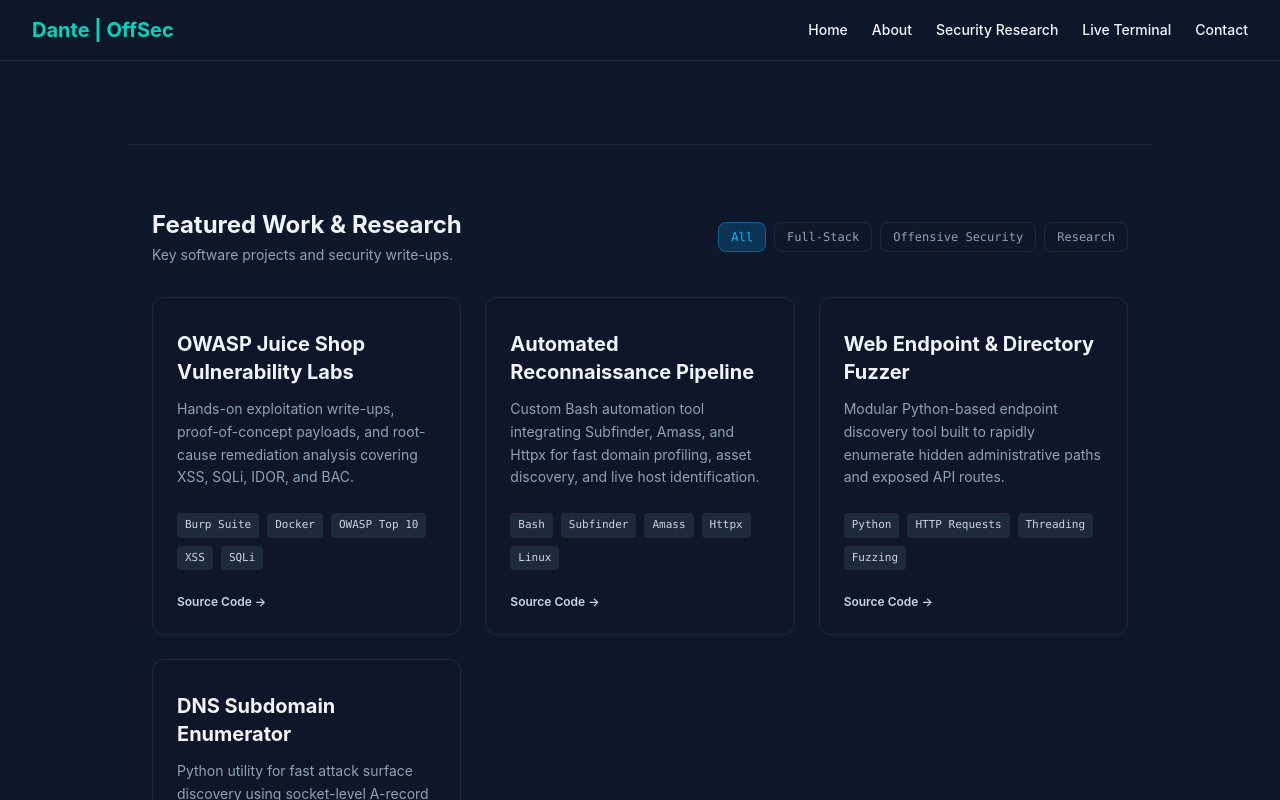
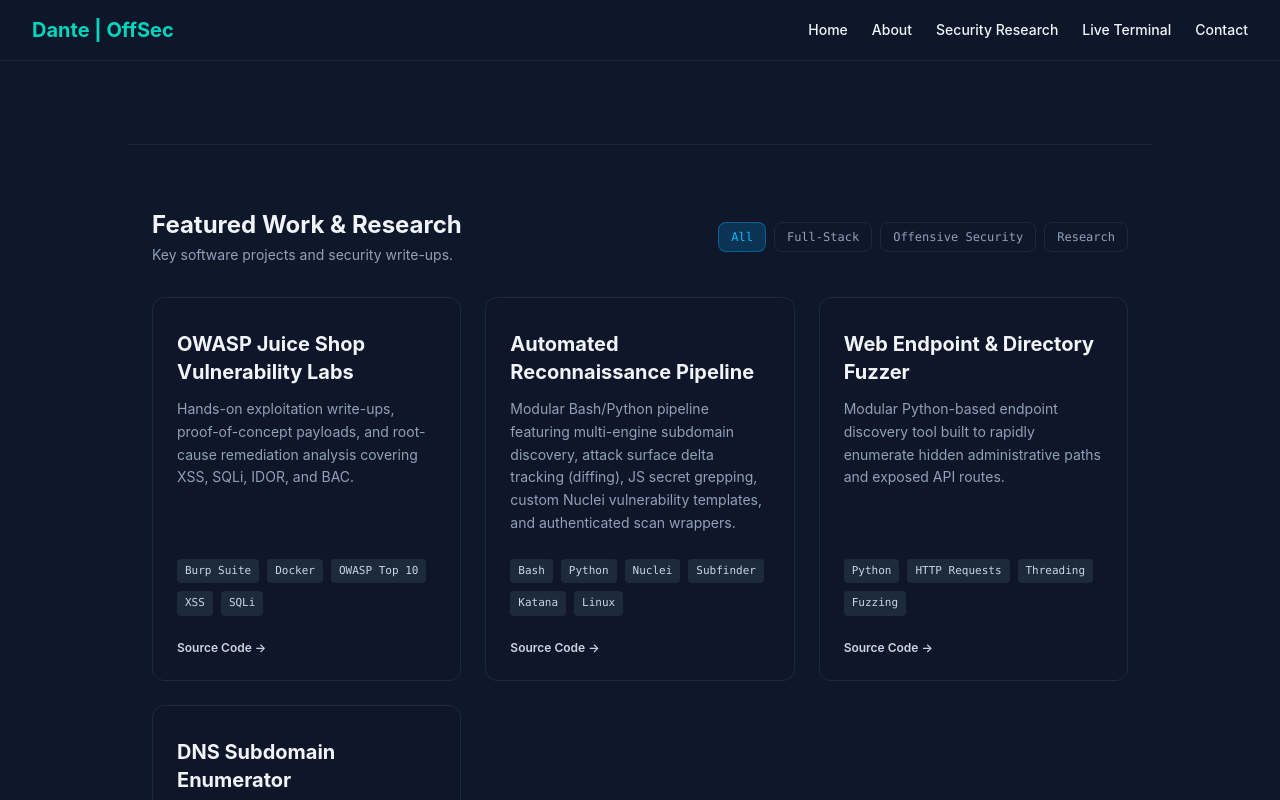
Before and after one commit to NerdCodec/MePortfolio, a React (Vite) app: page /research in a window 1280 px wide. Shown: the top 800 px of the page. Built offline with nearby package versions, Linux system fonts and the light colour scheme.

Commit message:
Update recon-pipeline feature list in portfolio

```diff
--- a/src/components/Projects.jsx
+++ b/src/components/Projects.jsx
@@ -13,12 +13,12 @@ export default function Projects() {
     github: "https://github.com/NerdCodec/vulnerability-labs"
   },
   {
-    id: 2,
-    title: "Automated Reconnaissance Pipeline",
-    category: "Recon & Automation",
-    description: "Custom Bash automation tool integrating Subfinder, Amass, and Httpx for fast domain profiling, asset discovery, and live host identification.",
-    tech: ["Bash", "Subfinder", "Amass", "Httpx", "Linux"],
-    github: "https://github.com/NerdCodec/recon-pipeline"
+  id: 2,
+  title: "Automated Reconnaissance Pipeline",
+  category: "Recon & Automation",
+  description: "Modular Bash/Python pipeline featuring multi-engine subdomain discovery, attack surface delta tracking (diffing), JS secret grepping, custom Nuclei vulnerability templates, and authenticated scan wrappers.",
+  tech: ["Bash", "Python", "Nuclei", "Subfinder", "Katana", "Linux"],
+  github: "https://github.com/NerdCodec/recon-pipeline"
   },
   {
     id: 3,
```
